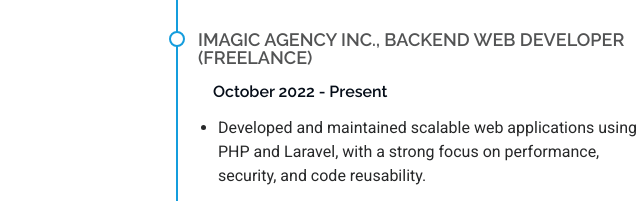
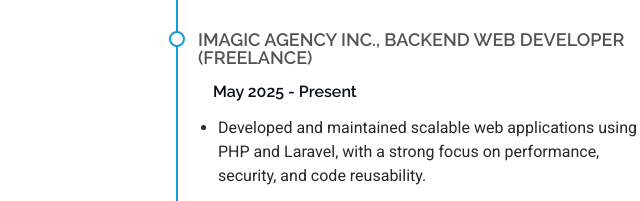
Before and after one commit to renzsicatt/renzportfolio, a plain HTML site: page index.html in a window 1280 px wide. Shown: the part 3803-4004 px from the top of the page, 626-1266 px from the left. Drawn offline with Linux system fonts and the light colour scheme.

Commit message:
change date

```diff
--- a/index.html
+++ b/index.html
@@ -317,7 +317,7 @@
 
              <div class="resume-item">
               <h4>Imagic Agency Inc., BACKEND WEB DEVELOPER (Freelance) </h4>
-              <h5>October 2022 - Present</h5>
+              <h5>May 2025 - Present</h5>
               <ul>
                 <li>Developed and maintained scalable web applications using PHP and Laravel, with a strong focus on performance, security, and code reusability.</li>
                 <li>Designed and implemented RESTful APIs to support frontend applications and third-party integrations.</li>
```
